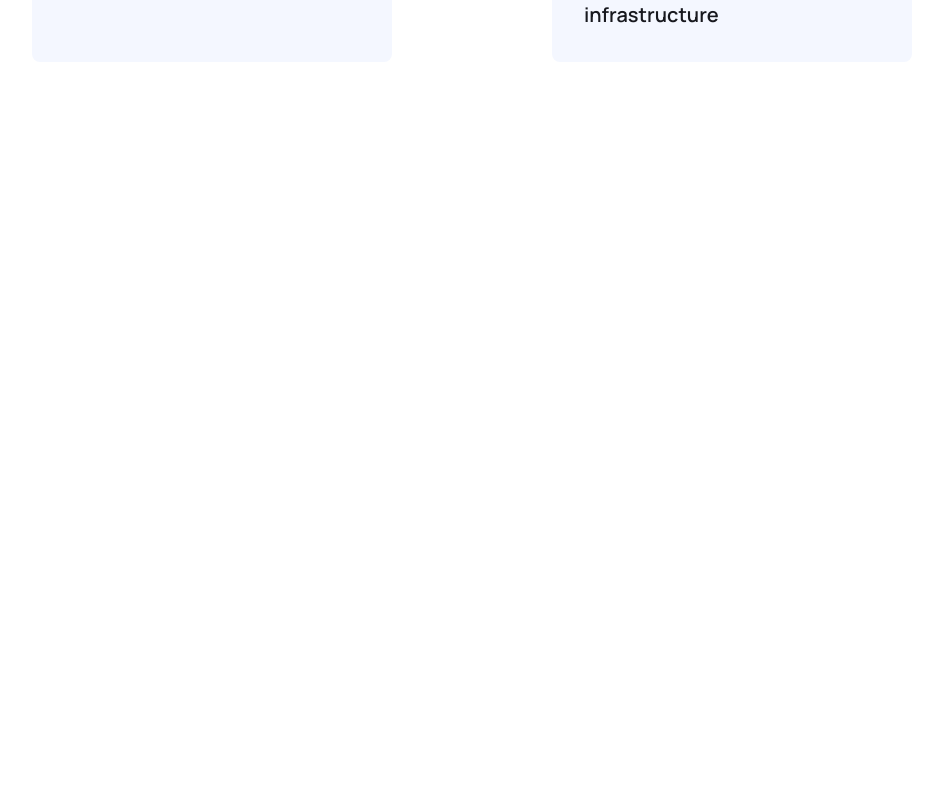
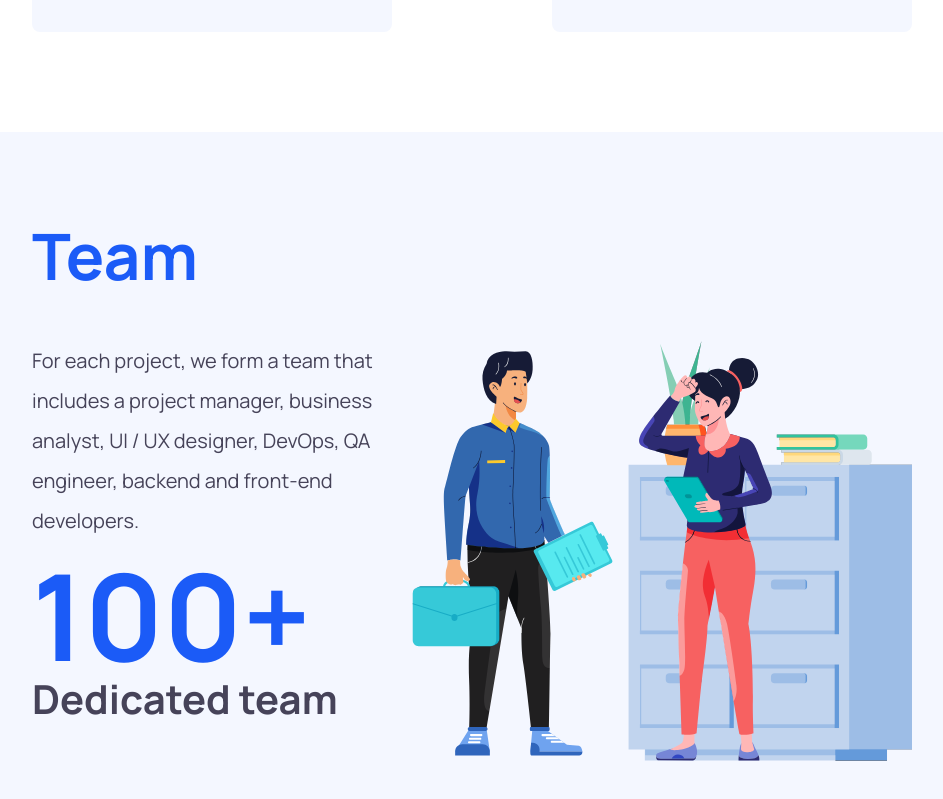
Before and after one commit to Crazy0717/udevs-clone, a Next.js app: page /en in a window 1280 px wide. Shown: the part 1459-2258 px from the top of the page, without its empty margins (168-1111 px from the left). Before the commit the page ends 1621 px from the top, so only its background shows below. Built offline with nearby package versions, Linux system fonts and the light colour scheme.

Commit message:
alpha v1.03
added Team section

```diff
--- a/messages/en.json
+++ b/messages/en.json
@@ -15,11 +15,15 @@
     "mobileApps": "Development of mobile applications",
     "erpSystems": "Development and implementation ERP systems",
     "ui/ux": "User interface, User experience design",
-    "optimization": "Optimization IT consulting infrastructure",
+    "optimization": "Optimization infrastructure",
     "itConsulting": "IT consulting",
     "team": "Team"
   },
   "ourServices": {
     "ourServices": "Our services"
+  },
+  "ourTeam": {
+    "text": "For each project, we form a team that includes a project manager, business analyst, UI / UX designer, DevOps, QA engineer, backend and front-end developers.",
+    "dedicatedTeam": "Dedicated team"
   }
 }
--- a/messages/ru.json
+++ b/messages/ru.json
@@ -21,5 +21,9 @@
   },
   "ourServices": {
     "ourServices": "Наши услуги"
+  },
+  "ourTeam": {
+    "text": "Для каждого проекта мы формируем команду, в которую входят проект менеджер, бизнес-аналитик, UI/UX дизайнер, DevOps, QA-инженер, бэкенд и фронтенд разработчики",
+    "dedicatedTeam": "Сотрудников"
   }
 }
--- a/src/app/[locale]/page.tsx
+++ b/src/app/[locale]/page.tsx
@@ -1,4 +1,4 @@
-import { Hero, Our_services } from "@/components"
+import { Hero, Our_services, OurTeam } from "@/components"
 import { useTranslations } from "next-intl"
 
 export default function Home() {
@@ -24,17 +24,17 @@ export default function Home() {
     {
       imgUrl: "/svg/layer.svg",
       alt: "layer icon",
-      text: t2("uiux"),
+      text: t2("ui/ux"),
+    },
+    {
+      imgUrl: "/svg/gear.svg",
+      alt: "gear icon",
+      text: t2("optimization"),
     },
     {
       imgUrl: "/svg/monitor.svg",
       alt: "monitor icon",
       text: t2("itConsulting"),
-    },
-    {
-      imgUrl: "/svg/gear.svg",
-      alt: "gear icon",
-      text: t2("optimization"),
     },
   ]
   return (
@@ -44,6 +44,7 @@ export default function Home() {
       </header>
       <main>
         <Our_services title={t("ourServices")} data={OurServicesBoxesData} />
+        <OurTeam title={t2("team")} />
       </main>
     </div>
   )
--- a/src/components/index.tsx
+++ b/src/components/index.tsx
@@ -3,3 +3,5 @@ export {default as Dropdown} from "./ui/dropdown/Dropdown"
 export {default as Hero} from "./hero/Hero"
 export {default as Typewriter} from "./ui/typewriter/Typewriter"
 export {default as Our_services} from "./our_services/Our_services"
+export {default as OurTeam} from "./our_team/OurTeam"
+export {default as Counter} from "./ui/counter/Counter"
--- a/src/components/navbar/Navbar.tsx
+++ b/src/components/navbar/Navbar.tsx
@@ -74,8 +74,8 @@ const Navbar = () => {
           </li>
           <li>
             <Dropdown linkText={t("portfolio")} dropdownTitle={t("portfolio")}>
-              {NavbarLinks.navbarLinks.portfolio.map((item) => (
-                <li className="dropdown-menu-item extended">
+              {NavbarLinks.navbarLinks.portfolio.map((item, i) => (
+                <li key={i} className="dropdown-menu-item extended">
                   <Image
                     src={item.imgUrl}
                     alt={item.alt}
@@ -89,8 +89,8 @@ const Navbar = () => {
           </li>
           <li>
             <Dropdown linkText={t("language")}>
-              {NavbarLinks.navbarLinks.language.map((item) => (
-                <li className="dropdown-menu-item">
+              {NavbarLinks.navbarLinks.language.map((item, i) => (
+                <li key={i} className="dropdown-menu-item">
                   <Link href="/" locale={item.locale}>
                     <Image
                       src={item.imgUrl}
@@ -109,7 +109,7 @@ const Navbar = () => {
           <Link href="/">{t("contact")}</Link>
         </button>
         <NavSidebar btn_text={t("contact")}>
-          {navbarLinksData.navbarLinks.sidebar.map((item) => (
+          {navbarLinksData.navbarLinks.sidebar.map((item, i) => (
             <li>
               <Link href={item.link}>{t(item.text)}</Link>
             </li>
--- a/src/components/our_services/Our_services.tsx
+++ b/src/components/our_services/Our_services.tsx
@@ -19,16 +19,16 @@ const Our_services = ({ title, data }: propsTypes) => {
   }, [])
 
   return (
-    <div className="ourServices">
+    <section className="ourServices">
       <h1 className="primary-heading" ref={h1Ref}>
         {title}
       </h1>
       <div className="ourServices_boxes">
-        {data.map((item) => (
-          <Box title={item.text} imgUrl={item.imgUrl} alt={item.alt} />
+        {data.map((item, i) => (
+          <Box key={i} title={item.text} imgUrl={item.imgUrl} alt={item.alt} />
         ))}
       </div>
-    </div>
+    </section>
   )
 }
 
--- /dev/null
+++ b/src/components/our_team/OurTeam.scss
@@ -0,0 +1,93 @@
+@use "../../lib/utils/variables" as *;
+@use "../../lib/utils/mixins" as *;
+
+.ourTeam {
+  padding: 80px 200px;
+  background-color: $background;
+
+  .ourTeam_content {
+    margin-top: 42px;
+    display: flex;
+    justify-content: space-between;
+    .content_left {
+      color: #464359;
+      max-width: 45%;
+      p {
+        font-size: 20px;
+        line-height: 40px;
+        margin-bottom: 26px;
+      }
+      .left_counter {
+        font-size: 120px;
+        line-height: 96px;
+        font-weight: 700;
+        color: $primary;
+        margin-bottom: 0;
+      }
+      h3 {
+        font-size: 40px;
+        line-height: 72px;
+        font-weight: 800;
+      }
+    }
+  }
+}
+
+@media screen and (width < 900px) {
+  .ourTeam {
+    padding: 40px 20px 0 20px;
+    .ourTeam_content {
+      flex-direction: column-reverse;
+      align-items: center;
+      gap: 30px;
+      .content_left {
+        max-width: 100%;
+        p {
+          font-size: 16px;
+          line-height: 30px;
+        }
+        .left_counter {
+          font-size: 80px;
+          line-height: 70px;
+        }
+        h3 {
+          font-size: 24px;
+        }
+      }
+      .content_right {
+        img {
+          width: 100%;
+          max-width: 400px;
+          height: auto;
+        }
+      }
+    }
+  }
+}
+@media screen and (900px < width < 1240px) {
+  .ourTeam {
+    padding: 40px 20px 0 20px;
+    .ourTeam_content {
+      .content_left {
+        p {
+          font-size: 18px;
+          line-height: 32px;
+        }
+        .left_counter {
+          font-size: 86px;
+          line-height: 74px;
+        }
+        h3 {
+          font-size: 26px;
+        }
+      }
+      .content_right {
+        img {
+          width: 100%;
+          max-width: 400px;
+          height: auto;
+        }
+      }
+    }
+  }
+}
--- /dev/null
+++ b/src/components/our_team/OurTeam.tsx
@@ -0,0 +1,36 @@
+import { useTranslations } from "next-intl"
+import "./OurTeam.scss"
+import Image from "next/image"
+import Counter from "../ui/counter/Counter"
+
+interface propsTypes {
+  title: string
+}
+
+const OurTeam = ({ title }: propsTypes) => {
+  const t = useTranslations("ourTeam")
+  return (
+    <section className="ourTeam">
+      <h2 className="primary-heading">{title}</h2>
+      <div className="ourTeam_content">
+        <div className="content_left">
+          <p>{t("text")}</p>
+          <p className="left_counter">
+            <Counter startValue={70} endValue={100} duration={2} />+
+          </p>
+          <h3>{t("dedicatedTeam")}</h3>
+        </div>
+        <div className="content_right">
+          <Image
+            src="/svg/TwoHumans2.svg"
+            alt="Two Humans"
+            width={500}
+            height={420}
+          />
+        </div>
+      </div>
+    </section>
+  )
+}
+
+export default OurTeam
--- /dev/null
+++ b/src/components/ui/counter/Counter.tsx
@@ -0,0 +1,42 @@
+"use client"
+import React, { useEffect, useRef } from "react"
+import { gsap } from "gsap"
+import { ScrollTrigger } from "gsap/ScrollTrigger"
+
+interface NumberCounterProps {
+  startValue: number
+  endValue: number
+  duration: number
+}
+
+const NumberCounter = ({
+  startValue,
+  endValue,
+  duration,
+}: NumberCounterProps) => {
+  gsap.registerPlugin(ScrollTrigger)
+  const counterRef = useRef<HTMLSpanElement>(null)
+
+  useEffect(() => {
+    const counter = { value: startValue }
+
+    gsap
+      .timeline({ scrollTrigger: { trigger: counterRef.current } })
+      .to(counter, {
+        value: endValue,
+        duration: duration,
+        ease: "power1.inOut",
+        onUpdate: () => {
+          if (counterRef.current) {
+            counterRef.current.textContent = Math.round(
+              counter.value
+            ).toString()
+          }
+        },
+      })
+  }, [startValue, endValue, duration])
+
+  return <span ref={counterRef}>{startValue}</span>
+}
+
+export default NumberCounter
```
Also changed, not shown: public/svg/TwoHumans2.svg (added).
